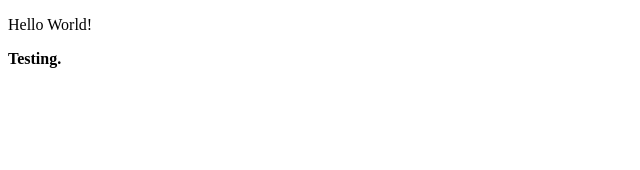
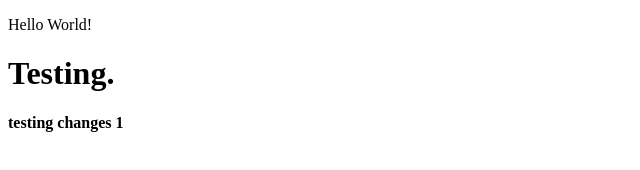
Before and after one commit to lucasjdutra/personal-projects, a plain HTML site: page index.html in a window 1280 px wide. Shown: the whole page, without its empty margins (0-640 px from the left). Drawn offline with Linux system fonts and the light colour scheme.

Commit message:
testing changes

```diff
--- a/index.html
+++ b/index.html
@@ -7,6 +7,7 @@
 </head>
 <body>
     <p>Hello World!</p>
-    <p><strong>Testing.</strong></p>
+    <h1>Testing.</h1>
+    <p><strong>testing changes 1</strong></p>
 </body>
 </html>
```
